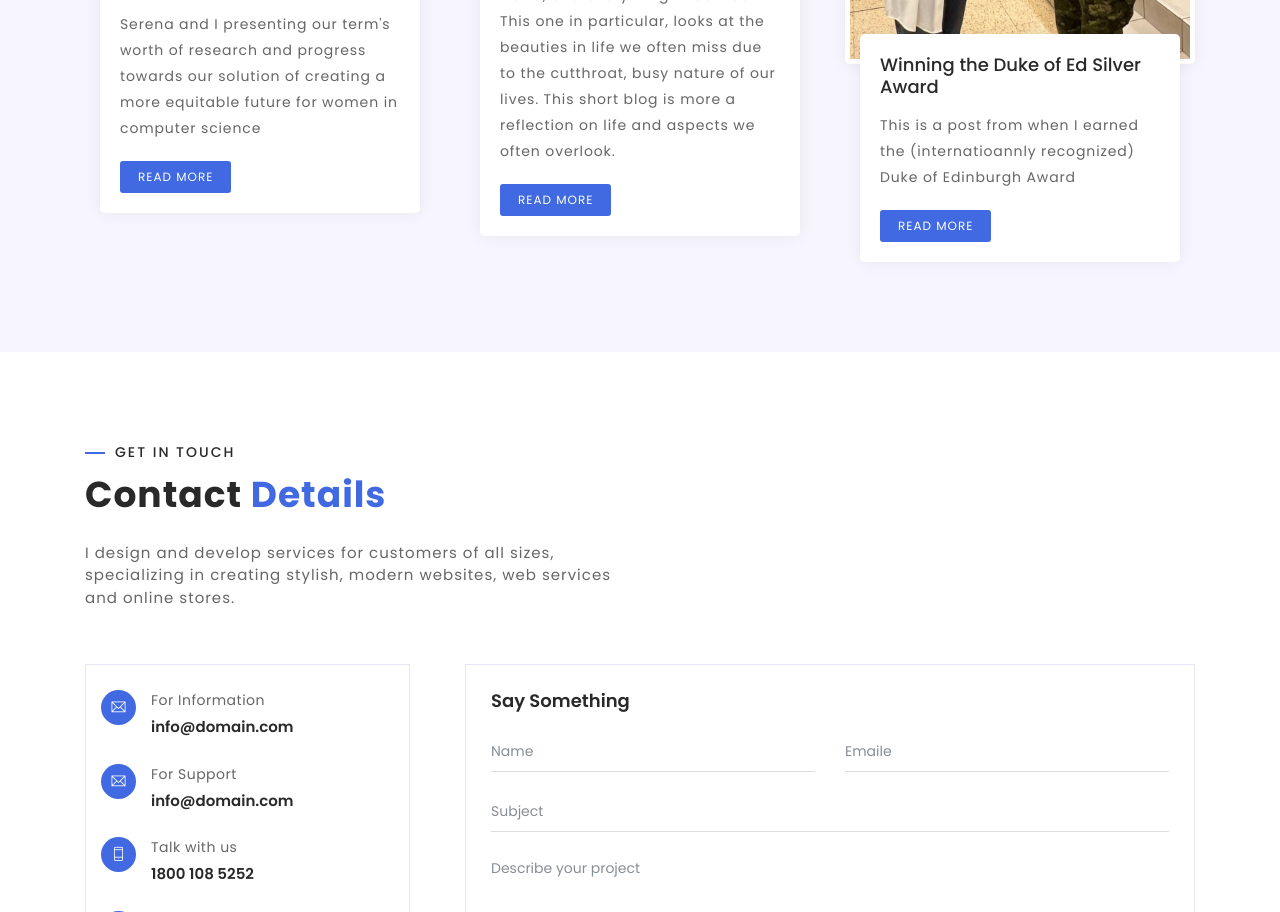
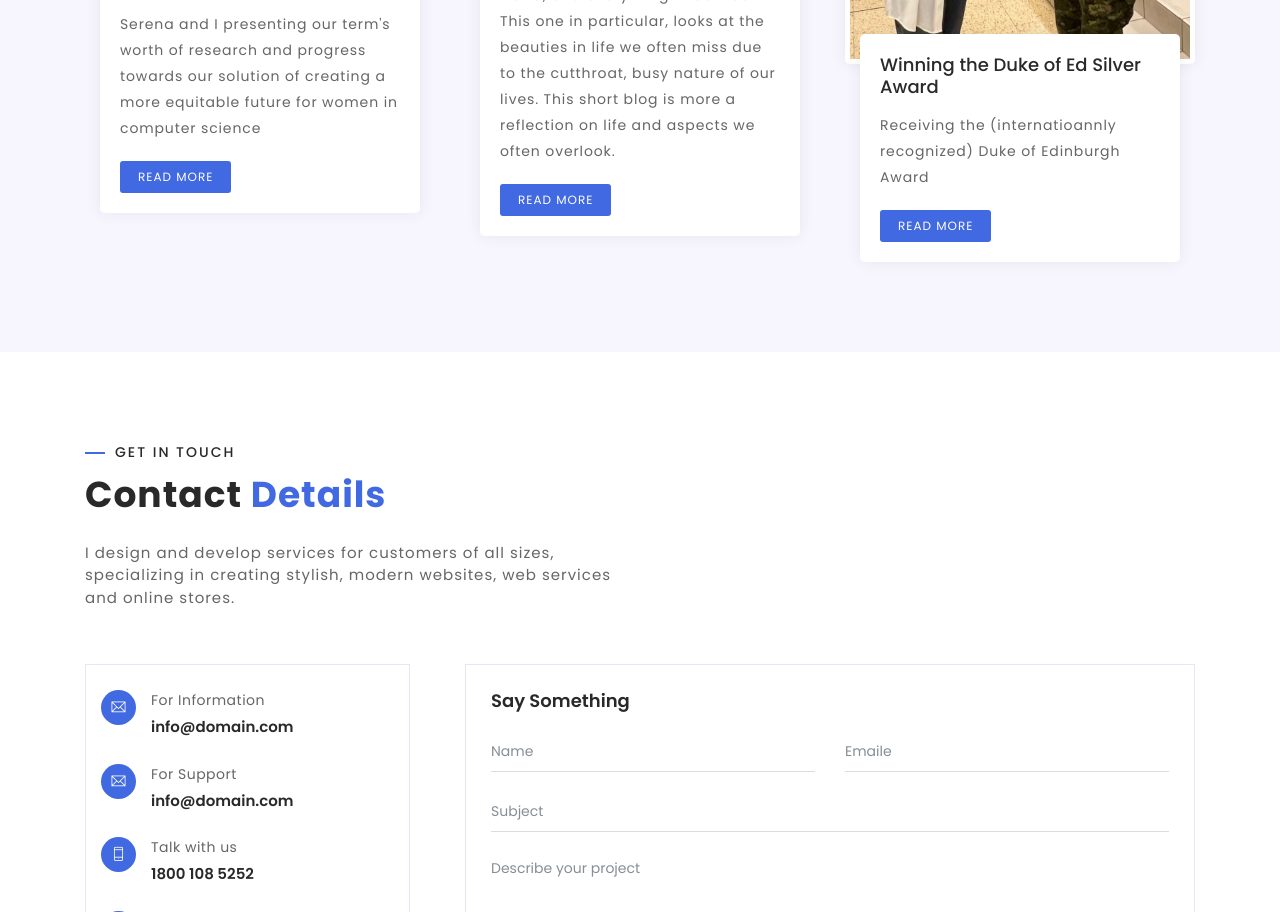
Before and after one commit to trial1999/trial1999.github.io, a plain HTML site: page index.html in a window 1280 px wide. Shown: the part 6061-6973 px from the top of the page. Drawn offline with Linux system fonts and the light colour scheme.

Commit message:
Update index.html

```diff
--- a/index.html
+++ b/index.html
@@ -859,7 +859,7 @@
               	</div>
               	<div class="blog-content">
               		<h4 class="font-alt"><a href="#">Winning the Duke of Ed Silver Award</a></h4>
-              		<p>This is a post from when I earned the (internatioannly recognized) Duke of Edinburgh Award </p>
+              		<p>Receiving the (internatioannly recognized) Duke of Edinburgh Award </p>
                   <a class="theme-bg more" href="https://www.linkedin.com/feed/update/urn:li:activity:7118623519923437569/">Read More</a>
                 </div><!-- /blog-content -->
             </div> <!-- Blog Item -->
```
